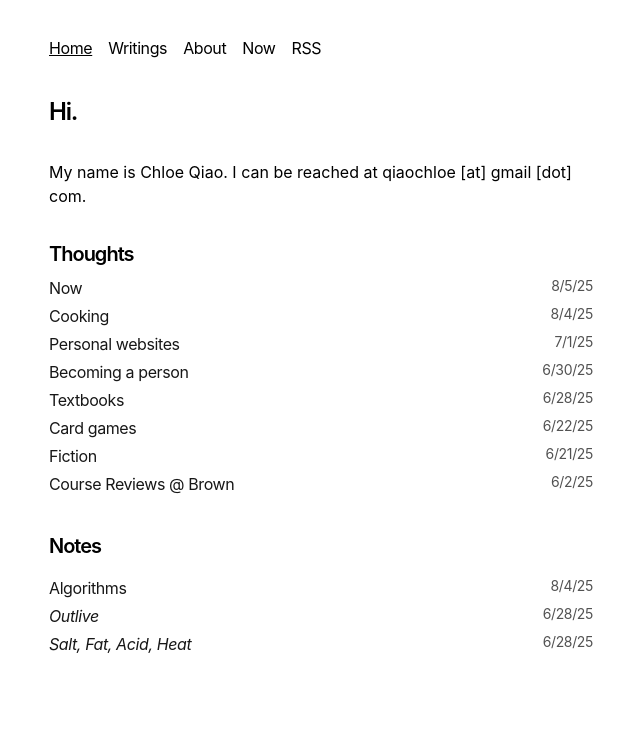
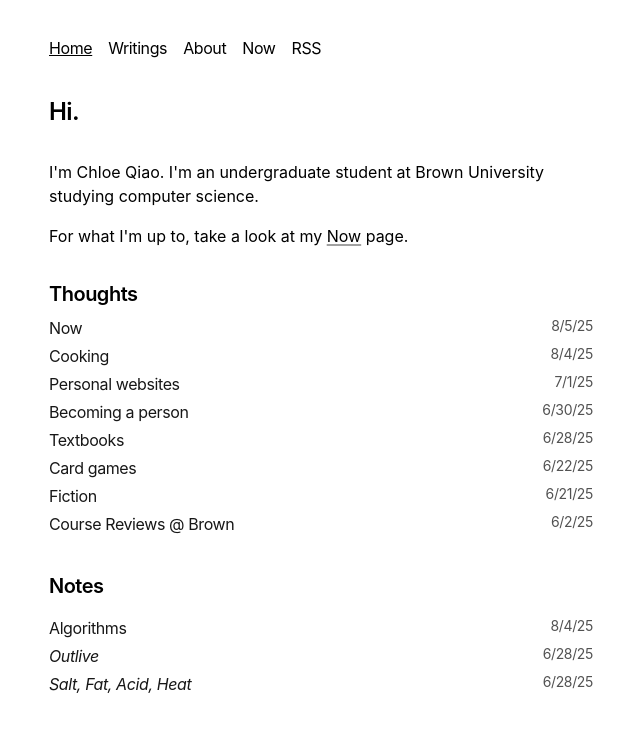
Before and after one commit to qiaochloe/blog, a Next.js app: page / in a window 1280 px wide. Shown: the top 732 px of the page, without its empty margins (319-959 px from the left). Built offline with nearby package versions, Linux system fonts and the light colour scheme.

Commit message:
Update main page

```diff
--- a/app/page.tsx
+++ b/app/page.tsx
@@ -23,20 +23,27 @@ export default function Page() {
     });
 
   const posts = all.filter((post) => !post.data.tags?.includes("notes"));
-
   const notes = all.filter((post) => post.data.tags?.includes("notes"));
 
   return (
     <section>
-      <h1 className="mb-8 text-2xl font-semibold tracking-tighter">Hi.</h1>
+      <h1 className="mb-8 text-2xl font-semibold tracking-tight">Hi.</h1>
+      <p className="mb-4">
+        I'm Chloe Qiao. I'm an undergraduate student at Brown University
+        studying computer science.
+      </p>
       <p className="mb-8">
-        My name is Chloe Qiao. I can be reached at qiaochloe [at] gmail [dot]
-        com.
+        For what I'm up to, take a look at my{" "}
+        <Link
+          href="/now"
+          className="underline transition-all decoration-neutral-400 underline-offset-2 decoration-[0.1em]"
+        >
+          Now
+        </Link>{" "}
+        page.
       </p>
       {posts.length > 0 && (
-        <h1 className="mb-2 text-xl font-semibold tracking-tighter">
-          Thoughts
-        </h1>
+        <h1 className="mb-2 text-xl font-semibold tracking-tight">Thoughts</h1>
       )}
       {posts.map((post) => (
         <div key={post.slug} className="w-full pb-1">
@@ -53,7 +60,7 @@ export default function Page() {
         </div>
       ))}
       {notes.length > 0 && (
-        <h1 className="my-8 mb-4 text-xl font-semibold tracking-tighter">
+        <h1 className="my-8 mb-4 text-xl font-semibold tracking-tight">
           Notes
         </h1>
       )}
```
